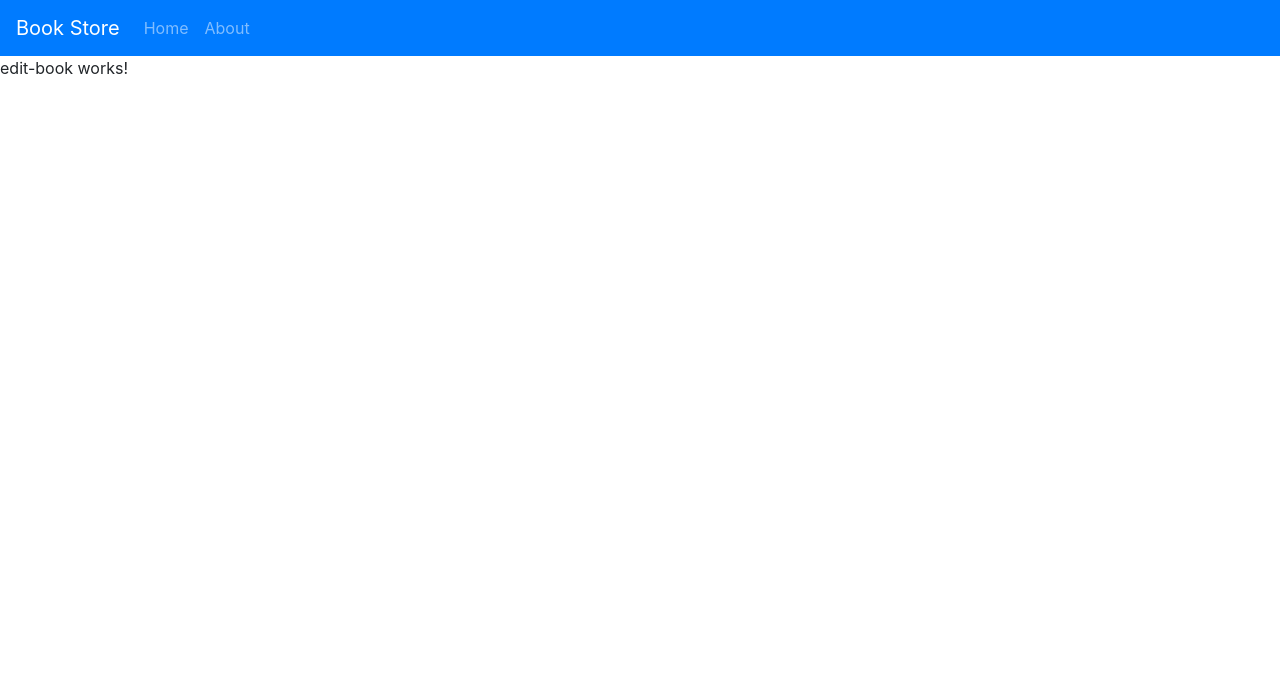
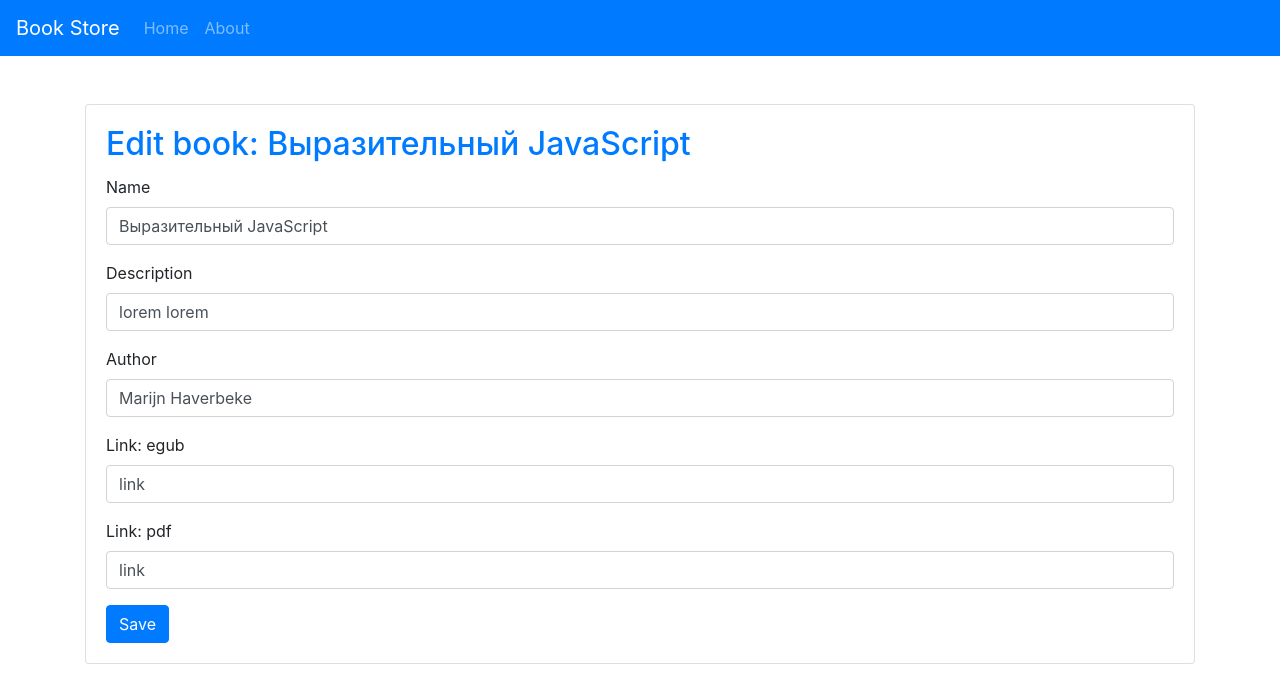
Before and after one commit to bivhunter/angular-lesson9-router, an Angular app: page /books/71e9a7bc-fbe8-4384-842f-65a17aed5e0e in a window 1280 px wide. Shown: the top 700 px of the page. Built offline with nearby package versions, Linux system fonts and the light colour scheme.

Commit message:
lesson router 2 32min go home

```diff
--- a/src/app/app.module.ts
+++ b/src/app/app.module.ts
@@ -11,6 +11,7 @@ import { NotFoundComponent } from './components/not-found/not-found.component';
 import { NavbarComponent } from './components/navbar/navbar.component';
 import {BooksService} from "./services/books.service";
 import {IdService} from "./services/id.service";
+import { FormsModule } from "@angular/forms";
 
 @NgModule({
   declarations: [
@@ -24,7 +25,8 @@ import {IdService} from "./services/id.service";
   ],
   imports: [
     BrowserModule,
-    AppRoutingModule
+    AppRoutingModule,
+    FormsModule
   ],
   providers: [BooksService, IdService],
   bootstrap: [AppComponent]
--- a/src/app/components/edit-book/edit-book.component.html
+++ b/src/app/components/edit-book/edit-book.component.html
@@ -1 +1,54 @@
-<p>edit-book works!</p>
+<div class="container">
+  <div class="card-body card">
+    <h2 class="card-title text-primary">Edit book: {{book.name}}</h2>
+    <form #form="ngForm" (submit)="editBook()">
+      <div class="form-group">
+        <label for="name">Name</label>
+        <input type="text"
+               class="form-control"
+               name="name"
+               [(ngModel)]="book.name"
+               id="name"
+               #bookName="ngModel"
+               required
+        >
+      </div>
+      <div class="form-group">
+        <label for="description">Description</label>
+        <input type="text"
+               class="form-control"
+               name="Description"
+               [(ngModel)]="book.description"
+               id="description"
+               #bookDescription="ngModel"
+               required
+        >
+      </div>
+
+      <div class="form-group">
+        <label for="author">Author</label>
+        <input type="text"
+               class="form-control"
+               name="author"
+               [(ngModel)]="book.author"
+               id="author"
+               #bookAuthor="ngModel"
+               required
+        >
+      </div>
+      <div class="form-group" *ngFor="let link of book.links; let i = index">
+        <label for="{{link.type}}">Link: {{link.type}}</label>
+        <input type="text"
+               class="form-control"
+               name="{{book.links[i].link}}"
+               [(ngModel)]="book.links[i].link"
+               id="{{link.type}}"
+               #book{{link.type}}="ngModel"
+               required
+        >
+      </div>
+      <button class="btn btn-primary">Save</button>
+
+    </form>
+  </div>
+</div>
--- a/src/app/components/edit-book/edit-book.component.ts
+++ b/src/app/components/edit-book/edit-book.component.ts
@@ -1,4 +1,7 @@
 import { Component, OnInit } from '@angular/core';
+import { ActivatedRoute, Router} from "@angular/router";
+import { Book } from "../../models/Book";
+import { BooksService } from "../../services/books.service";
 
 @Component({
   selector: 'app-edit-book',
@@ -7,9 +10,30 @@ import { Component, OnInit } from '@angular/core';
 })
 export class EditBookComponent implements OnInit {
 
-  constructor() { }
+  bookId: string;
+  book: Book;
+
+  constructor(
+    public bookService: BooksService,
+    public activatedRoute: ActivatedRoute,
+    public router: Router
+  ) { }
 
   ngOnInit() {
+    this.bookId = this.activatedRoute.snapshot.params['id'];
+    this.bookService.getBookById(this.bookId).subscribe((book: Book) => {
+      this.book = book;
+    });
+  }
+
+
+  editBook() {
+   const updateBook = Object.assign({}, this.book);
+  this.bookService.editBook(updateBook).subscribe((book: Book) => {
+    if(book) {
+      this.router.navigate(['/panel']);
+    }
+  });
   }
 
 }
--- a/src/app/components/navbar/navbar.component.html
+++ b/src/app/components/navbar/navbar.component.html
@@ -1,4 +1,4 @@
-<nav class="navbar navbar-expand-lg navbar-dark bg-primary">
+<nav class="navbar navbar-expand-lg navbar-dark bg-primary mb-5">
   <a routerLink="/" class="navbar-brand">Book Store</a>
   <button class="navbar-toggler" type="button" data-toggle="collapse" data-target="#navbarNavDropdown" aria-controls="navbarNavDropdown" aria-expanded="false" aria-label="Toggle navigation">
     <span class="navbar-toggler-icon"></span>
@@ -14,3 +14,4 @@
       </li>
      </ul>
   </div>
+</nav>
--- a/src/app/components/panel/panel.component.html
+++ b/src/app/components/panel/panel.component.html
@@ -1 +1,14 @@
-<p>panel works!</p>
+<div class="container">
+  <div class="row">
+    <div class="col-4" *ngFor="let book of books">
+      <div class="card card-body">
+        <div class="card-title">{{book.name}}</div>
+        <span class="text-info">{{book.author}}</span>
+        <p class="card-text">{{book.description}}</p>
+        <a href="{{link.link}}" *ngFor="let link of book.links">{{link.type}}</a>
+        <button class="btn btn-danger mt-3">Delete</button>
+        <a class="btn bg-primary mt-3" routerLink="/books/{{book.id}}">Edit</a>
+      </div>
+    </div>
+  </div>
+</div>
--- a/src/app/components/panel/panel.component.ts
+++ b/src/app/components/panel/panel.component.ts
@@ -1,6 +1,6 @@
 import { Component, OnInit } from '@angular/core';
 import { BooksService } from "../../services/books.service";
-import {Book} from "../../models/Book";
+import { Book } from "../../models/Book";
 
 @Component({
   selector: 'app-panel',
@@ -12,10 +12,11 @@ export class PanelComponent implements OnInit {
   books: Book[];
 
   constructor(
-    private  bookService: BooksService
+    public bookService: BooksService
   ) { }
 
   ngOnInit() {
+    console.log(this.bookService.getBooks());
     this.bookService.getBooks().subscribe((books: Book[]) => {
       this.books = books;
     });
--- a/src/app/services/books.service.ts
+++ b/src/app/services/books.service.ts
@@ -26,14 +26,19 @@ export class BooksService {
       ]
     }
   ];
+
   constructor() { }
 
   getBooks() {
+    //console.log(this.books, of(this.books));
     return of(this.books);
   }
 
   getBookById(id: string) {
-
+    const book = this.books.find((book: Book) => {
+      return book.id === id;
+    });
+    return of(book);
   }
 
   addBook(book: Book) {
@@ -41,7 +46,13 @@ export class BooksService {
   }
 
   editBook(book: Book) {
-
+    this.books = this.books.map(item => {
+      if(item.id === book.id) {
+        item = book;
+      }
+      return item;
+    });
+   return of(book);
   }
 
   deleteBook(id: string) {
```
